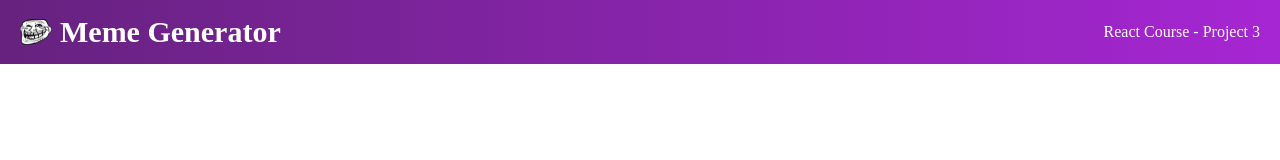
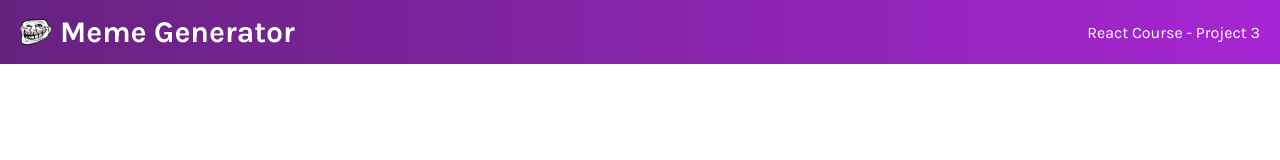
Before and after one commit to vishalicious213/meme-generator, a React (Vite) app: page / in a window 1280 px wide. Shown: the top 160 px of the page. Built offline with nearby package versions, Linux system fonts and the light colour scheme.

Commit message:
imported Google font and applied it to body

```diff
--- a/index.css
+++ b/index.css
@@ -5,6 +5,7 @@
 body {
     margin: 0;
     padding: 0;
+    font-family: "Karla", sans-serif;
 }
 
 /* HEADER */
--- a/index.html
+++ b/index.html
@@ -5,6 +5,9 @@
     <link rel="icon" type="image/svg+xml" href="/vite.svg" />
     <meta name="viewport" content="width=device-width, initial-scale=1.0" />
     <title>Meme Generator</title>
+    <link rel="preconnect" href="https://fonts.googleapis.com">
+    <link rel="preconnect" href="https://fonts.gstatic.com" crossorigin>
+    <link href="https://fonts.googleapis.com/css2?family=Karla:wght@400;500;700&display=swap" rel="stylesheet">
     <link rel="stylesheet" href="index.css">
   </head>
   <body>
```
